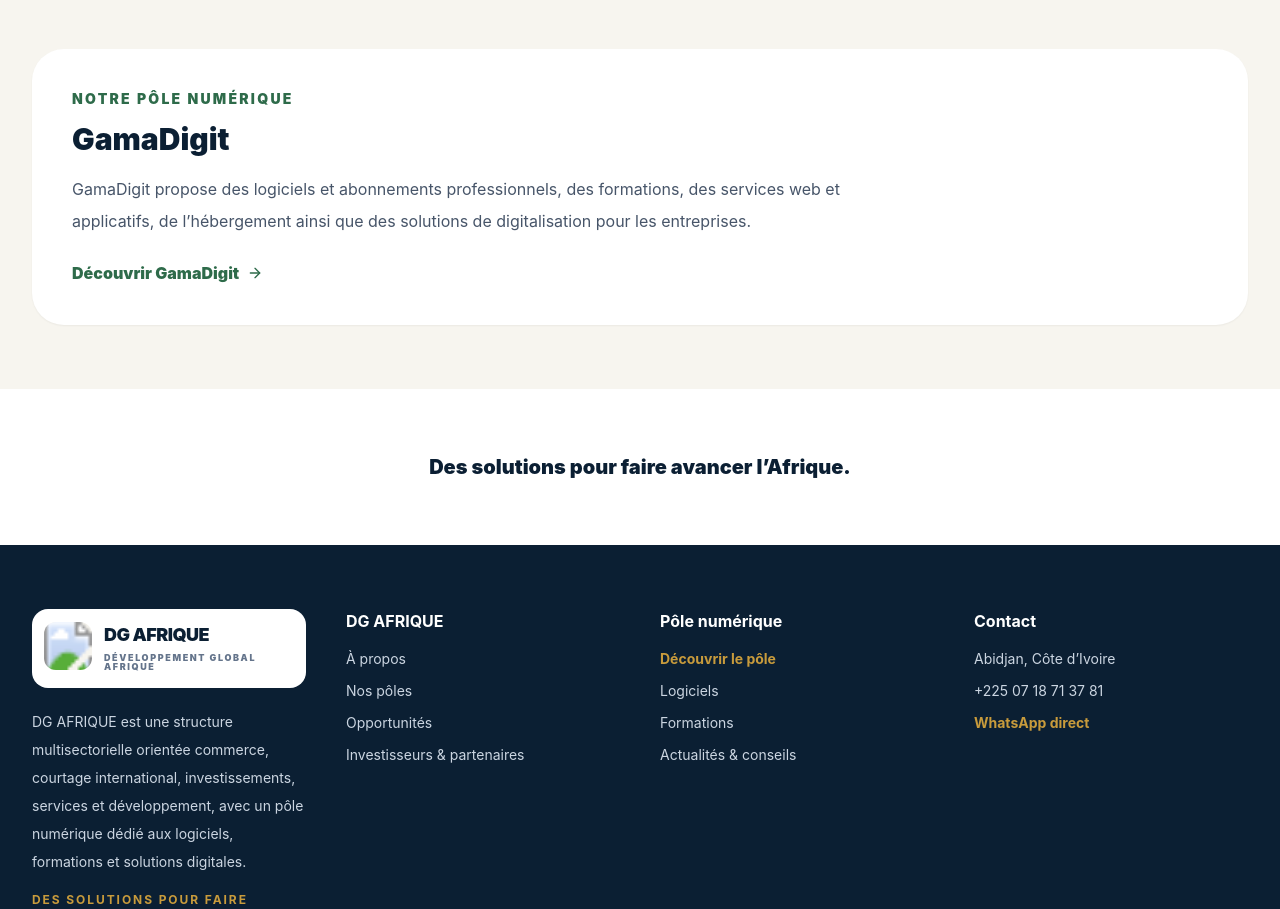
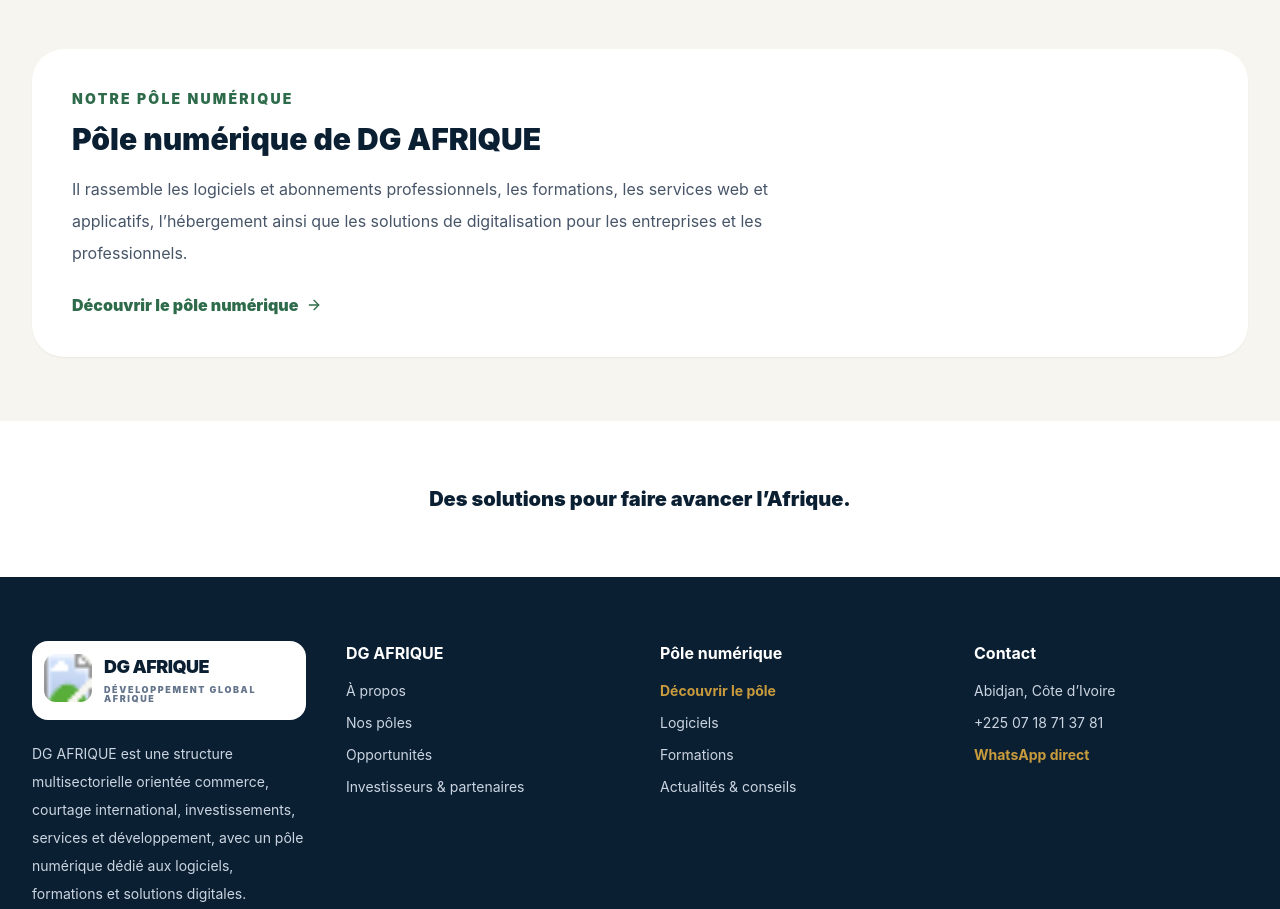
Before and after one commit to zumradeals/gamadigit, a Next.js app: page /a-propos in a window 1280 px wide. Shown: the part 1120-2029 px from the top of the page. Built offline with nearby package versions, Linux system fonts and the light colour scheme.

Commit message:
brand: retirer GamaDigit de la présentation institutionnelle

```diff
--- a/src/app/(public)/a-propos/page.tsx
+++ b/src/app/(public)/a-propos/page.tsx
@@ -9,7 +9,7 @@ export default function AboutPage() {
         <div className="mx-auto max-w-5xl"><p className="text-sm font-black uppercase tracking-[0.17em] text-dgGold">À propos</p><h1 className="mt-4 text-4xl font-black sm:text-6xl">Développement Global Afrique</h1><p className="mt-6 max-w-4xl text-xl leading-9 text-slate-300">DG AFRIQUE est une entreprise multisectorielle ivoirienne qui développe, structure et connecte des opportunités dans plusieurs domaines stratégiques.</p></div>
       </section>
       <section className="bg-white px-4 py-20 sm:px-6 lg:px-8"><div className="mx-auto grid max-w-7xl gap-12 lg:grid-cols-[1.1fr_.9fr]"><div><h2 className="text-3xl font-black text-dgNavy">Notre raison d’être</h2><div className="mt-6 space-y-5 text-lg leading-8 text-slate-600"><p>À travers le commerce international, le courtage et l’intermédiation d’affaires, les partenariats, les services aux entreprises, l’agriculture, les mines, le BTP et les solutions numériques, DG AFRIQUE accompagne entrepreneurs, entreprises, investisseurs et partenaires dans la réalisation de leurs projets.</p><p>Notre approche repose sur une conviction simple : une opportunité prend réellement de la valeur lorsqu’elle rencontre les bonnes compétences, les bons marchés et les bons partenaires.</p><p>DG AFRIQUE agit comme un point de convergence entre besoins locaux et opportunités internationales, avec la volonté de créer des relations commerciales durables et des solutions adaptées aux réalités africaines.</p></div></div><div className="grid gap-4 sm:grid-cols-2 lg:grid-cols-1">{[[Globe2,'Ouverture internationale'],[Handshake,'Partenariats durables'],[Layers3,'Pôles spécialisés'],[Target,'Approche orientée projet']].map(([Icon,label])=>{const C=Icon as typeof Globe2;return <div key={label as string} className="rounded-2xl bg-dgIvory p-6"><C className="h-7 w-7 text-dgGreen"/><h3 className="mt-4 font-black text-dgNavy">{label as string}</h3></div>})}</div></div></section>
-      <section className="bg-dgIvory px-4 py-16 sm:px-6 lg:px-8"><div className="mx-auto max-w-7xl rounded-[2rem] bg-white p-8 shadow-sm sm:p-10"><p className="text-sm font-black uppercase tracking-[0.16em] text-dgGreen">Notre pôle numérique</p><h2 className="mt-3 text-3xl font-black text-dgNavy">GamaDigit</h2><p className="mt-4 max-w-3xl leading-8 text-slate-600">GamaDigit propose des logiciels et abonnements professionnels, des formations, des services web et applicatifs, de l’hébergement ainsi que des solutions de digitalisation pour les entreprises.</p><Link href="/gamadigit" className="mt-6 inline-flex items-center gap-2 font-black text-dgGreen">Découvrir GamaDigit <ArrowRight className="h-4 w-4"/></Link></div></section>
+      <section className="bg-dgIvory px-4 py-16 sm:px-6 lg:px-8"><div className="mx-auto max-w-7xl rounded-[2rem] bg-white p-8 shadow-sm sm:p-10"><p className="text-sm font-black uppercase tracking-[0.16em] text-dgGreen">Notre pôle numérique</p><h2 className="mt-3 text-3xl font-black text-dgNavy">Pôle numérique de DG AFRIQUE</h2><p className="mt-4 max-w-3xl leading-8 text-slate-600">Il rassemble les logiciels et abonnements professionnels, les formations, les services web et applicatifs, l’hébergement ainsi que les solutions de digitalisation pour les entreprises et les professionnels.</p><Link href="/pole-numerique" className="mt-6 inline-flex items-center gap-2 font-black text-dgGreen">Découvrir le pôle numérique <ArrowRight className="h-4 w-4"/></Link></div></section>
       <section className="bg-white px-4 py-16 text-center sm:px-6 lg:px-8"><p className="text-xl font-black text-dgNavy">{siteConfig.tagline}</p></section>
     </>
   );
```
